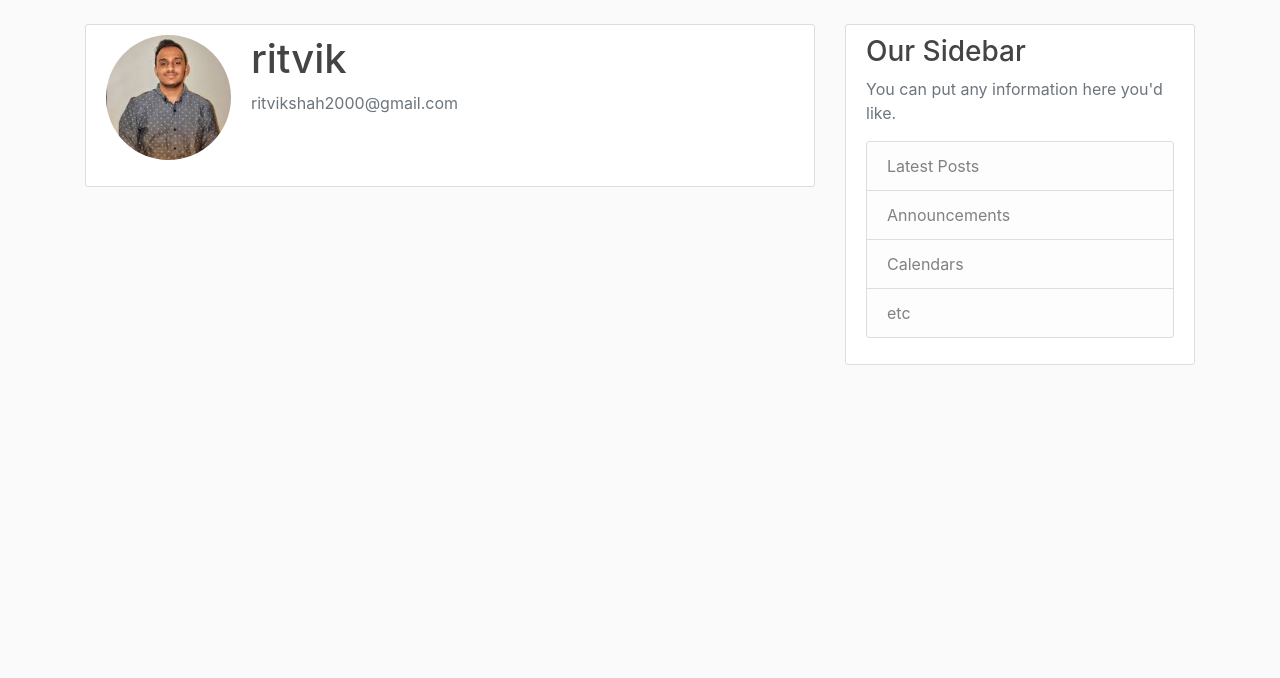
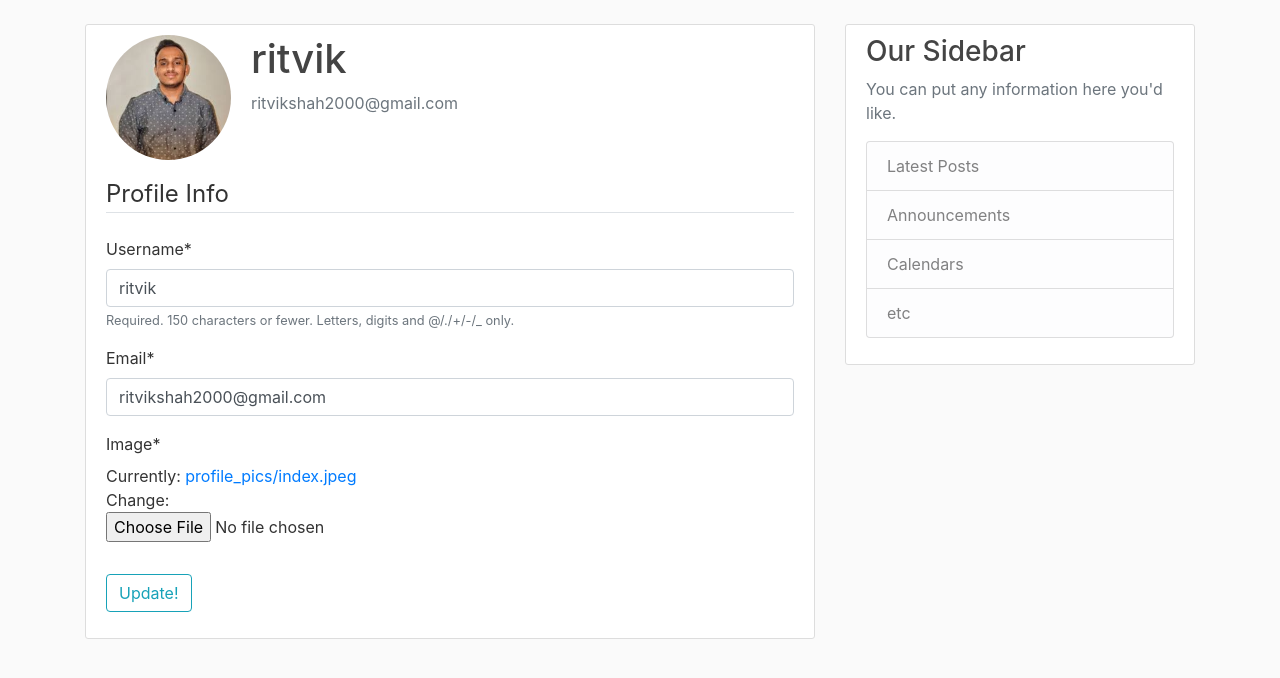
Before and after one commit to Ritvikshah2000/MINDBLOGGLING, a Django app: page /profile/ in a window 1280 px wide. Shown: the part 56-734 px from the top of the page. Run offline with Django 3.2, Linux system fonts and the light colour scheme; a user stored in the database is signed in; data comes from the database, SQL or seed files in the repository; both versions use the stored data as it was after the commit; parts of the project's set-up code (start-up, migrations or seed data) failed here and were passed over; some libraries are stand-ins or nearby versions.

Commit message:
User Profile update added, aws info left out, code won't run without it

```diff
--- a/django_project/django_project/settings.py
+++ b/django_project/django_project/settings.py
@@ -139,7 +139,12 @@ EMAIL_USE_TLS = True
 EMAIL_HOST_USER = 'cmptislife@gmail.com'
 EMAIL_HOST_PASSWORD = 'SFUcmpt123'
 
+#################################################################################################################
 
+
+
+
+#####################################################################################################################
 
 
 #tell django-storages the domain to use to refer to static files:
--- a/django_project/users/forms.py
+++ b/django_project/users/forms.py
@@ -1,6 +1,7 @@
 from django import forms
 from django.contrib.auth.models import User
 from django.contrib.auth.forms import UserCreationForm
+from .models import Profile
 
 class UserRegisterForm(UserCreationForm): #inherits usercreationform
     email = forms.EmailField()
@@ -8,3 +9,16 @@ class UserRegisterForm(UserCreationForm): #inherits usercreationform
     class Meta: #gives nested namespace and keeps them i one place
         model = User #affecsts the user model
         fields = ['username', 'email', 'password1', 'password2'] #these are the fields we want and in this order
+
+class UserUpdateForm(forms.ModelForm):
+    email = forms.EmailField()
+
+    class Meta:
+        model = User
+        fields = ['username', 'email']
+
+
+class ProfileUpdateForm(forms.ModelForm):
+    class Meta:
+        model = Profile
+        fields = ['image']
--- a/django_project/users/templates/users/profile.html
+++ b/django_project/users/templates/users/profile.html
@@ -9,6 +9,16 @@
           <p class="text-secondary">{{ user.email }}</p>
         </div>
       </div>
-      <!-- FORM HERE -->
+      <form method="POST" enctype="multipart/form-data">
+        {% csrf_token %}
+        <fieldset class="form-group">
+            <legend class="border-bottom mb-4">Profile Info</legend>
+            {{ u_form|crispy }}
+            {{ p_form|crispy }}
+        </fieldset>
+        <div class="form-group">
+            <button class="btn btn-outline-info" type="submit">Update!</button>
+        </div>
+    </form>
     </div>
 {% endblock content %}
--- a/django_project/users/views.py
+++ b/django_project/users/views.py
@@ -1,7 +1,7 @@
 from django.shortcuts import render, redirect
 from django.contrib import messages #for a one time message
 from django.contrib.auth.decorators import login_required #login check to ensure that person can't see pages without logging in
-from .forms import UserRegisterForm
+from .forms import UserRegisterForm, UserUpdateForm, ProfileUpdateForm
 
 def register(request):
     if request.method == 'POST': #if request is to register create form
@@ -17,7 +17,27 @@ def register(request):
 
 @login_required
 def profile(request):
-    return render(request, 'users/profile.html')
+    if request.method == 'POST':
+        u_form = UserUpdateForm(request.POST, instance=request.user)
+        p_form = ProfileUpdateForm(request.POST,
+                                   request.FILES,
+                                   instance=request.user.profile)
+        if u_form.is_valid() and p_form.is_valid():
+            u_form.save()
+            p_form.save()
+            messages.success(request, f'Your account has been updated!')
+            return redirect('profile')
+
+    else:
+        u_form = UserUpdateForm(instance=request.user)
+        p_form = ProfileUpdateForm(instance=request.user.profile)
+
+    context = {
+        'u_form': u_form,
+        'p_form': p_form
+    }
+
+    return render(request, 'users/profile.html', context)
 
 
 
```
Also changed, not shown: django_project/db.sqlite3.
